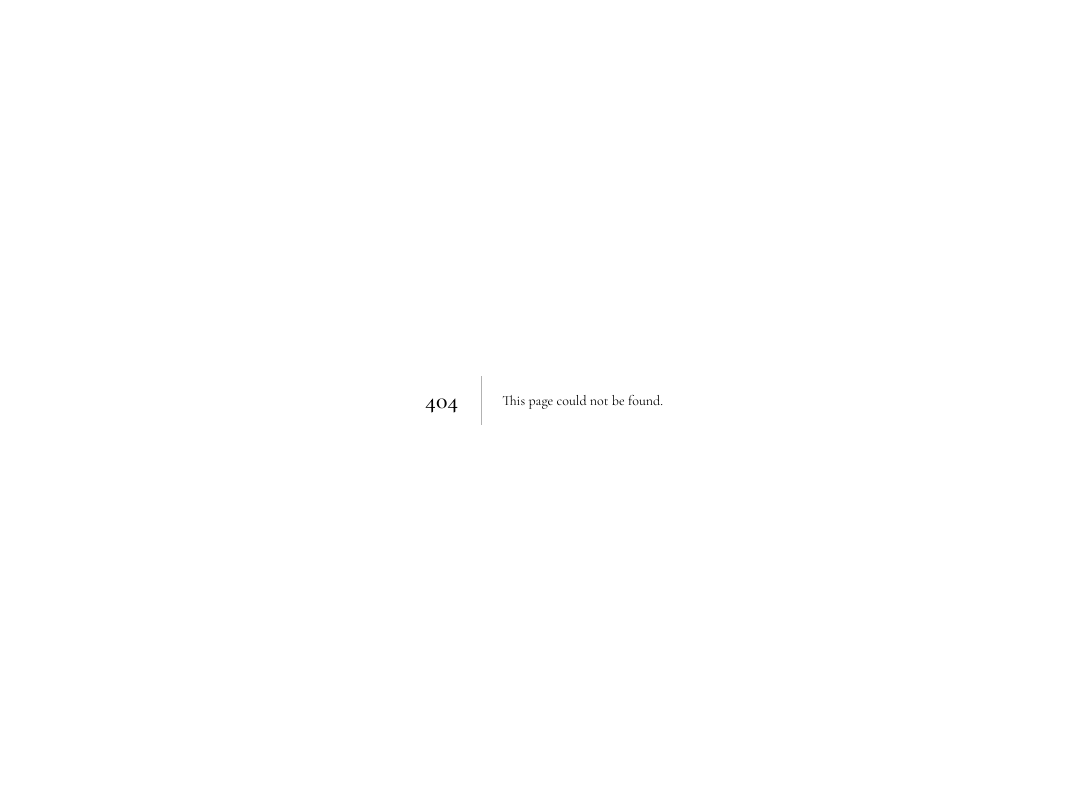
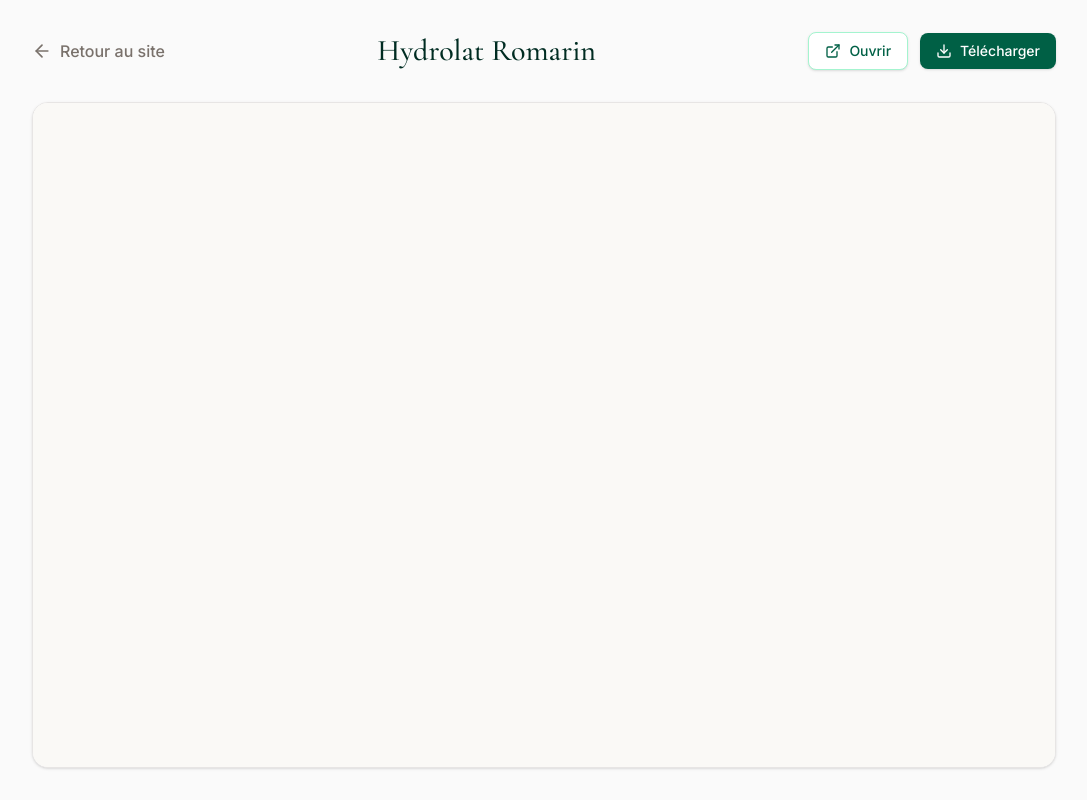
Before and after one commit to mohamedkhedher/laceriseverte, a Next.js app: page /hydrolat-romarin in a window 1280 px wide. Before the commit this address had no page. Shown: the whole page, without its empty margins (96-1183 px from the left). Built offline with nearby package versions, Linux system fonts and the light colour scheme.

Commit message:
feat: add hydrolat romarin pdf page

```diff
--- /dev/null
+++ b/src/app/hydrolat-romarin/page.tsx
@@ -0,0 +1,92 @@
+import React from 'react';
+import { ArrowLeft, Download, ExternalLink } from 'lucide-react';
+import Link from 'next/link';
+import type { Metadata } from 'next';
+
+export const metadata: Metadata = {
+  title: 'Hydrolat Romarin | La Cerise Verte',
+  description: 'Document détaillé sur l\'hydrolat de romarin de La Cerise Verte',
+};
+
+export default function HydrolatRomarinPage() {
+  return (
+    <main className="min-h-screen bg-[#FAFAFA] py-4 sm:py-8 px-4 sm:px-6 lg:px-8 font-sans">
+      <div className="max-w-5xl mx-auto flex flex-col h-[calc(100vh-2rem)] sm:h-[calc(100vh-4rem)]">
+
+        {/* Header Actions */}
+        <div className="flex flex-col sm:flex-row sm:items-center justify-between gap-4 sm:gap-0 mb-6 sm:mb-8">
+          <Link
+            href="/"
+            className="inline-flex items-center text-stone-500 hover:text-emerald-800 transition-colors w-fit"
+          >
+            <ArrowLeft className="w-5 h-5 mr-2" />
+            <span className="font-medium">Retour au site</span>
+          </Link>
+
+          <h1 className="text-2xl sm:text-3xl font-serif text-emerald-950 text-center font-medium px-2">
+            Hydrolat Romarin
+          </h1>
+
+          <div className="flex items-center justify-center sm:justify-end gap-3 w-full sm:w-auto">
+            <a
+              href="/postalcard.pdf"
+              target="_blank"
+              rel="noopener noreferrer"
+              className="flex-1 sm:flex-none inline-flex items-center justify-center px-4 py-2 bg-white text-emerald-800 border border-emerald-200 rounded-lg hover:bg-emerald-50 transition-colors text-sm font-medium shadow-sm"
+            >
+              <ExternalLink className="w-4 h-4 mr-2" />
+              <span>Ouvrir</span>
+            </a>
+            <a
+              href="/postalcard.pdf"
+              download
+              className="flex-1 sm:flex-none inline-flex items-center justify-center px-4 py-2 bg-emerald-800 text-white rounded-lg hover:bg-emerald-700 transition-colors text-sm font-medium shadow-sm"
+            >
+              <Download className="w-4 h-4 mr-2" />
+              <span>Télécharger</span>
+            </a>
+          </div>
+        </div>
+
+        {/* PDF Viewer Container */}
+        <div className="flex-1 w-full bg-white rounded-xl sm:rounded-2xl shadow-sm border border-stone-200 overflow-hidden relative flex flex-col">
+
+          {/* Mobile Overlay Fallback - Visible mainly if iframe fails, but also gives a clear call to action on very small screens */}
+          <div className="absolute inset-0 flex flex-col items-center justify-center bg-stone-50 p-6 z-0">
+            <div className="w-16 h-16 bg-emerald-100 rounded-full flex items-center justify-center mb-4">
+              <ExternalLink className="w-8 h-8 text-emerald-800" />
+            </div>
+            <p className="text-stone-600 text-center mb-6 max-w-md">
+              Pour une meilleure expérience de lecture sur mobile, nous vous recommandons d'ouvrir le document en plein écran ou de le télécharger.
+            </p>
+            <div className="flex flex-col sm:flex-row gap-4 w-full sm:w-auto">
+              <a
+                href="/postalcard.pdf"
+                target="_blank"
+                rel="noopener noreferrer"
+                className="inline-flex items-center justify-center px-6 py-3 bg-emerald-800 text-white font-medium rounded-lg hover:bg-emerald-700 transition-colors shadow-sm w-full sm:w-auto"
+              >
+                Ouvrir le PDF
+              </a>
+            </div>
+          </div>
+
+          {/* We use an object to display the PDF natively. z-10 puts it over the fallback if it loads successfully */}
+          <object
+            data="/postalcard.pdf#toolbar=0&view=FitH"
+            type="application/pdf"
+            className="w-full h-full relative z-10"
+            style={{ minHeight: '100%' }}
+          >
+            {/* If object fails (e.g., iPhone Safari block), it falls back to the content underneath inherently, but we also put an iframe just in case. */}
+            <iframe
+              src="/postalcard.pdf#toolbar=0&view=FitH"
+              className="w-full h-full border-0 absolute inset-0 z-10"
+              title="Hydrolat Romarin PDF Document"
+            />
+          </object>
+        </div>
+      </div>
+    </main>
+  );
+}
```
